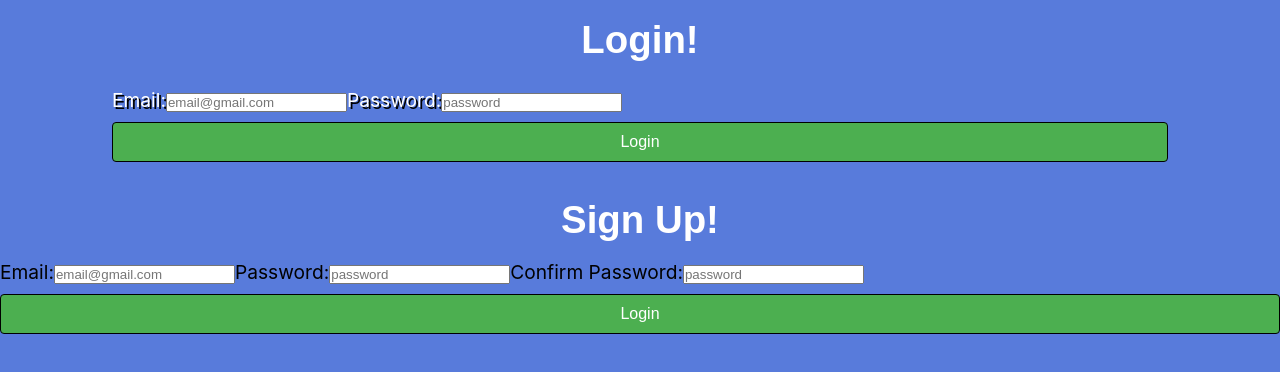
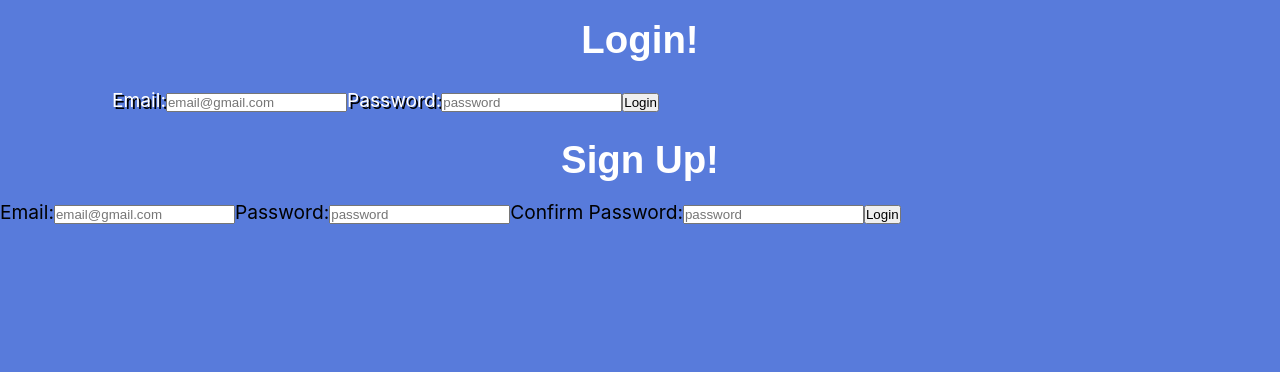
Before and after one commit to emrichmp/myFoodJournal-Frontend, a React (Create React App) app: page /tdee in a window 1280 px wide. Shown: the top 372 px of the page. Built offline with nearby package versions, Linux system fonts and the light colour scheme; a web font is replaced by a local one.

Commit message:
changed classname for styling tdee button

```diff
--- a/src/App.css
+++ b/src/App.css
@@ -46,7 +46,7 @@ select {
   background-color: #f1f1f1;
 }
 
-input[type=submit] {
+.tdee-button {
   background-color: #4CAF50;
   width: 100%;
   border: none;
@@ -61,7 +61,7 @@ input[type=submit] {
   margin: 10px 0;
 }
 
-input[type=submit]:hover {
+.tdee-button:hover {
   background-color: rgb(135, 206, 150);
 }
 
--- a/src/components/Tdee.js
+++ b/src/components/Tdee.js
@@ -83,7 +83,7 @@ class Tdee extends React.Component {
                             <option value="maintain">Maintain weight</option>
                         </select>
                     </label>
-                    <input type="submit" value="Calculate Macros!" />
+                    <input className="tdee-button" type="submit" value="Calculate Macros!" />
                 </form>
                 <div className="result-text">
                     Here is your estimated calorie consumption based on your goals and a recommended macro breakdown!
```
